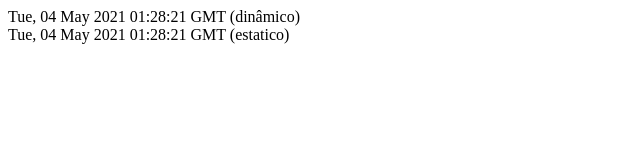
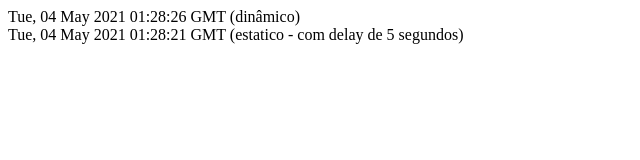
Before and after one commit to rugalo798/uma-ideia, a Next.js app: page /tempo in a window 1280 px wide. Shown: the top 160 px of the page, without its empty margins (0-640 px from the left). Built offline with nearby package versions, Linux system fonts and the light colour scheme.

Commit message:
testando delay

```diff
--- a/pages/tempo.js
+++ b/pages/tempo.js
@@ -6,15 +6,18 @@ const Tempo = (props) => {
   return (
     <div>
       <div>{dynamicDateString} (dinâmico)</div>
-      <div>{props.staticDateString} (estatico)</div>
+      <div>{props.staticDateString} (estatico - com delay de 5 segundos)</div>
     </div>
   );
 };
 
-export function getStaticProps() {
+export async function getStaticProps() {
   console.log("Passando pelo getStaticProps");
+  console.log("Adicionando delay de 5 segundos")
   const staticDate = new Date();
   const staticDateString = staticDate.toGMTString();
+
+  await delay(5000);
 
   return {
     props: {
@@ -23,4 +26,6 @@ export function getStaticProps() {
   };
 }
 
+const delay = (ms) => new Promise((resolve) => setTimeout(resolve, ms));
+
 export default Tempo;
```
